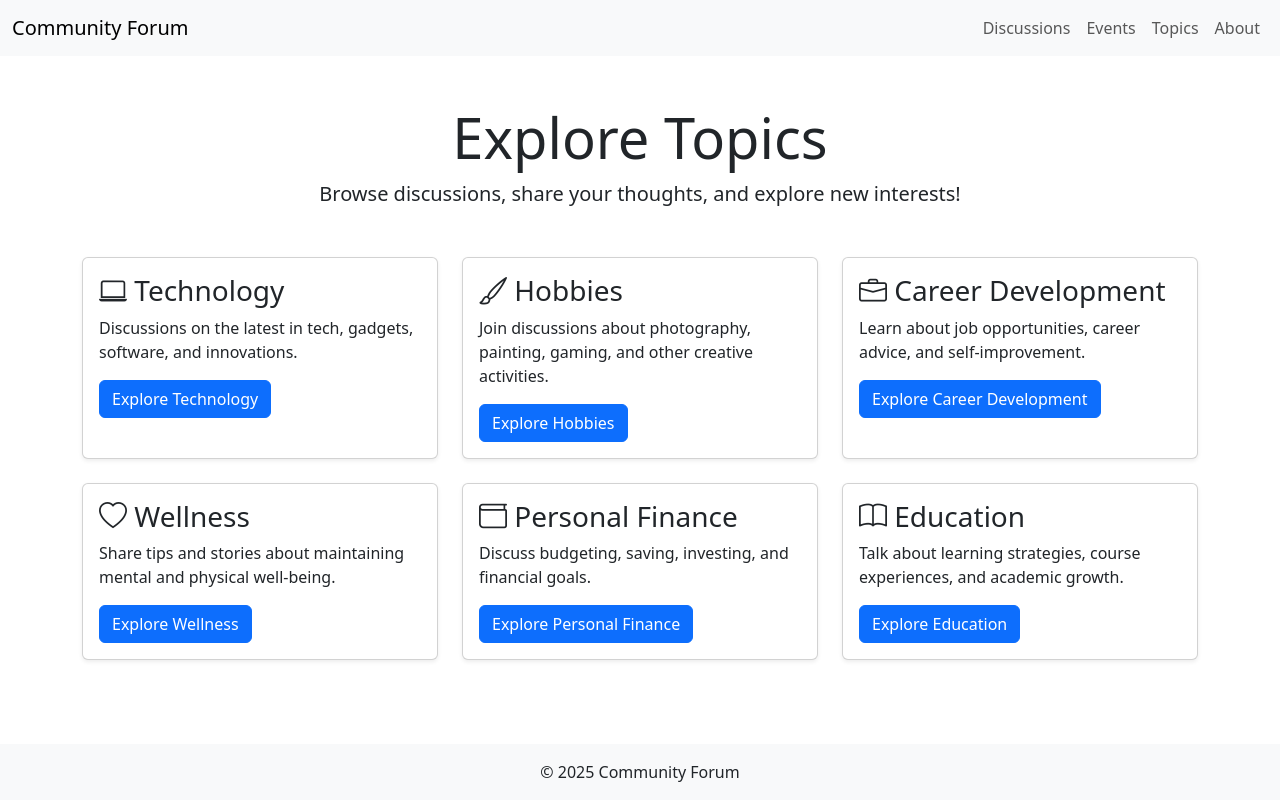
After one commit to amiracle10/django-inventory-system, a Django app: page /inventorySystemApp/topics/ in a window 1280 px wide. The commit adds this page. Run offline with Django 5.2, Linux system fonts and the light colour scheme; some libraries are stand-ins or nearby versions.

Commit message:
updates to discussions, topics, events

```diff
--- a/inventorySystemApp/static/inventorySystemApp/style.css
+++ b/inventorySystemApp/static/inventorySystemApp/style.css
@@ -46,16 +46,19 @@ input.form-control {
     border-radius: 10px;
     padding: 12px;
     font-size: 16px;
+
 }
 
 input.form-control:focus {
     border-color: #1976d2;
     box-shadow: 0 0 8px rgba(25, 118, 210, 0.3);
+
 }
 
 textarea.form-control-sm {
     resize: none;
     height: 100px;
+
 }
 
 .btn-link {
--- /dev/null
+++ b/inventorySystemApp/templates/inventorySystemApp/events.html
@@ -0,0 +1,4 @@
+{% extends 'inventorySystemApp/partials/base.html' %}
+{% block content %}
+<h1>Events</h1>
+{% endblock %}
--- a/inventorySystemApp/templates/inventorySystemApp/home.html
+++ b/inventorySystemApp/templates/inventorySystemApp/home.html
@@ -25,7 +25,7 @@
         <div class="card-body">
           <h3 class="card-title"><i class="bi bi-calendar-event-fill"></i> Upcoming Events</h3>
           <p class="card-text">Stay updated with community meetups and events.</p>
-          <a href="#" class="btn btn-success">View Events</a> <!-- Change to actual url later -->
+          <a href="{% url 'events' %}" class="btn btn-success">View Events</a> <!-- Change to actual url later -->
         </div>
       </div>
     </div>
@@ -38,7 +38,7 @@
         <div class="card-body">
           <h3 class="card-title"><i class="bi bi-info-circle-fill"></i> About the Forum</h3>
           <p class="card-text">Learn more about our community and how you can contribute.</p>
-          <a href="#" class="btn btn-info">Learn More</a> <!-- Link to About page -->
+          <a href="{% url 'about' %}" class="btn btn-info">Learn More</a> <!-- Link to About page -->
         </div>
       </div>
     </div>
@@ -49,7 +49,7 @@
         <div class="card-body">
           <h3 class="card-title"><i class="bi bi-pencil-square"></i> Start a Discussion</h3>
           <p class="card-text">Have something to say? Create a new post!</p>
-          <a href="{% url 'discussion_create' %}" class="btn btn-warning">Create Discussion</a>
+          <a href="{% url 'discussion_create' %}" class="btn btn-warning ">Create Discussion</a>
         </div>
       </div>
     </div>
--- a/inventorySystemApp/templates/inventorySystemApp/partials/nav.html
+++ b/inventorySystemApp/templates/inventorySystemApp/partials/nav.html
@@ -18,14 +18,15 @@
                     <a class="nav-link" href="{% url 'discussions' %}">Discussions</a>
                 </li>
                 <li class="nav-item">
-                    <a class="nav-link" href="#questions">Questions</a>
+                    <a class="nav-link" href="{% url 'events' %}">Events</a>
                 </li>
                 <li class="nav-item">
-                    <a class="nav-link" href="#hobbies">Hobbies & Interests</a>
+                    <a class="nav-link" href="{% url 'topics' %}">Topics</a>
                 </li>
                 <li class="nav-item">
                     <a class="nav-link" href="{% url 'about' %}">About</a>
                 </li>
+
             </ul>
         </div>
     </div>
--- a/inventorySystemApp/templates/inventorySystemApp/questions.html
+++ /dev/null
@@ -1 +0,0 @@
-<h1>Questions</h1>
--- a/inventorySystemApp/templates/inventorySystemApp/receiving.html
+++ /dev/null
@@ -1 +0,0 @@
-<h1>Inbound</h1>
--- /dev/null
+++ b/inventorySystemApp/templates/inventorySystemApp/topics.html
@@ -0,0 +1,84 @@
+{% extends 'inventorySystemApp/partials/base.html' %}
+
+{% block content %}
+<div class="container mt-5">
+  <div class="text-center mb-5">
+    <h1 class="display-4">Explore Topics</h1>
+    <p class="lead">Browse discussions, share your thoughts, and explore new interests!</p>
+  </div>
+
+  <!-- Search Bar Section -->
+
+
+  <div class="row">
+    <!-- Technology Topic -->
+    <div class="col-md-4 mb-4">
+      <div class="card shadow-sm h-100">
+        <div class="card-body">
+          <h3 class="card-title"><i class="bi bi-laptop"></i> Technology</h3>
+          <p class="card-text">Discussions on the latest in tech, gadgets, software, and innovations.</p>
+          <a href="{% url 'discussions' %}?category=technology" class="btn btn-primary">Explore Technology</a>
+        </div>
+      </div>
+    </div>
+
+    <!-- Hobbies Topic -->
+    <div class="col-md-4 mb-4">
+      <div class="card shadow-sm h-100">
+        <div class="card-body">
+          <h3 class="card-title"><i class="bi bi-brush"></i> Hobbies</h3>
+          <p class="card-text">Join discussions about photography, painting, gaming, and other creative activities.</p>
+          <a href="{% url 'discussions' %}?category=hobbies" class="btn btn-primary">Explore Hobbies</a>
+        </div>
+      </div>
+    </div>
+
+    <!-- Career Development Topic -->
+    <div class="col-md-4 mb-4">
+      <div class="card shadow-sm h-100">
+        <div class="card-body">
+          <h3 class="card-title"><i class="bi bi-briefcase"></i> Career Development</h3>
+          <p class="card-text">Learn about job opportunities, career advice, and self-improvement.</p>
+          <a href="{% url 'discussions' %}?category=career" class="btn btn-primary">Explore Career Development</a>
+        </div>
+      </div>
+    </div>
+  </div>
+
+  <div class="row">
+    <!-- Wellness Topic -->
+    <div class="col-md-4 mb-4">
+      <div class="card shadow-sm h-100">
+        <div class="card-body">
+          <h3 class="card-title"><i class="bi bi-heart"></i> Wellness</h3>
+          <p class="card-text">Share tips and stories about maintaining mental and physical well-being.</p>
+          <a href="{% url 'discussions' %}?category=wellness" class="btn btn-primary">Explore Wellness</a>
+        </div>
+      </div>
+    </div>
+
+    <!-- Personal Finance Topic -->
+    <div class="col-md-4 mb-4">
+      <div class="card shadow-sm h-100">
+        <div class="card-body">
+          <h3 class="card-title"><i class="bi bi-wallet"></i> Personal Finance</h3>
+          <p class="card-text">Discuss budgeting, saving, investing, and financial goals.</p>
+          <a href="{% url 'discussions' %}?category=finance" class="btn btn-primary">Explore Personal Finance</a>
+        </div>
+      </div>
+    </div>
+
+    <!-- Education Topic -->
+    <div class="col-md-4 mb-4">
+      <div class="card shadow-sm h-100">
+        <div class="card-body">
+          <h3 class="card-title"><i class="bi bi-book"></i> Education</h3>
+          <p class="card-text">Talk about learning strategies, course experiences, and academic growth.</p>
+          <a href="{% url 'discussions' %}?category=education" class="btn btn-primary">Explore Education</a>
+        </div>
+      </div>
+    </div>
+  </div>
+
+</div>
+{% endblock %}
--- a/inventorySystemApp/urls.py
+++ b/inventorySystemApp/urls.py
@@ -5,10 +5,10 @@ from inventorySystemApp import views
 urlpatterns = [
     path('home/', views.home, name='home'),
     path('discussions/', views.discussions, name='discussions'),
-    path('questions/', views.questions, name='questions'),
+    path('events/', views.events, name='events'),
     path('about/', views.about, name='about'),
     path('register/', views.register, name='register'),
-    path('receiving/', views.receiving_items, name='Receiving'),
+    path('topics/', views.topics, name='topics'),
     # path('inventory/', views.inventory_management, name='Inventory_Management'),
     # path('outbound/', views.send_items, name='Outbound'),
     # path('dashboard/', views.dashboard, name = 'Dashboard'),
--- a/inventorySystemApp/views.py
+++ b/inventorySystemApp/views.py
@@ -49,21 +49,27 @@ def home(request):
 # def discussions(request):
     # return render(request, 'inventorySystemApp/discussions.html')
 
-def questions(request):
-    return render(request, 'inventorySystemApp/questions.html')
+def events(request):
+    return render(request, 'inventorySystemApp/events.html')
 
 def about(request):
     return render(request, 'inventorySystemApp/about.html')
 
 
-def receiving_items(request):
+def topics(request):
 
-    return render(request, "inventorySystemApp/receiving.html")
+    return render(request, "inventorySystemApp/topics.html")
 
 
 # View to show all discussions
 def discussions(request):
     discussions = Discussion.objects.all().order_by('-id')  # Sort by the latest discussions
+
+    query = request.GET.get('search', '')
+    if query:
+        discussions = Discussion.objects.filter(title__icontains=query)  # or body__icontains, etc.
+    else:
+        discussions = Discussion.objects.all()
     return render(request, 'inventorySystemApp/discussions.html', {'discussions': discussions})
 
 def discussion_detail(request, pk):
```
Also changed, not shown: inventorySystemApp/templates/inventorySystemApp/discussion_detail.html (+19 -17 lines), inventorySystemApp/templates/inventorySystemApp/discussions.html (+18 -3 lines).
